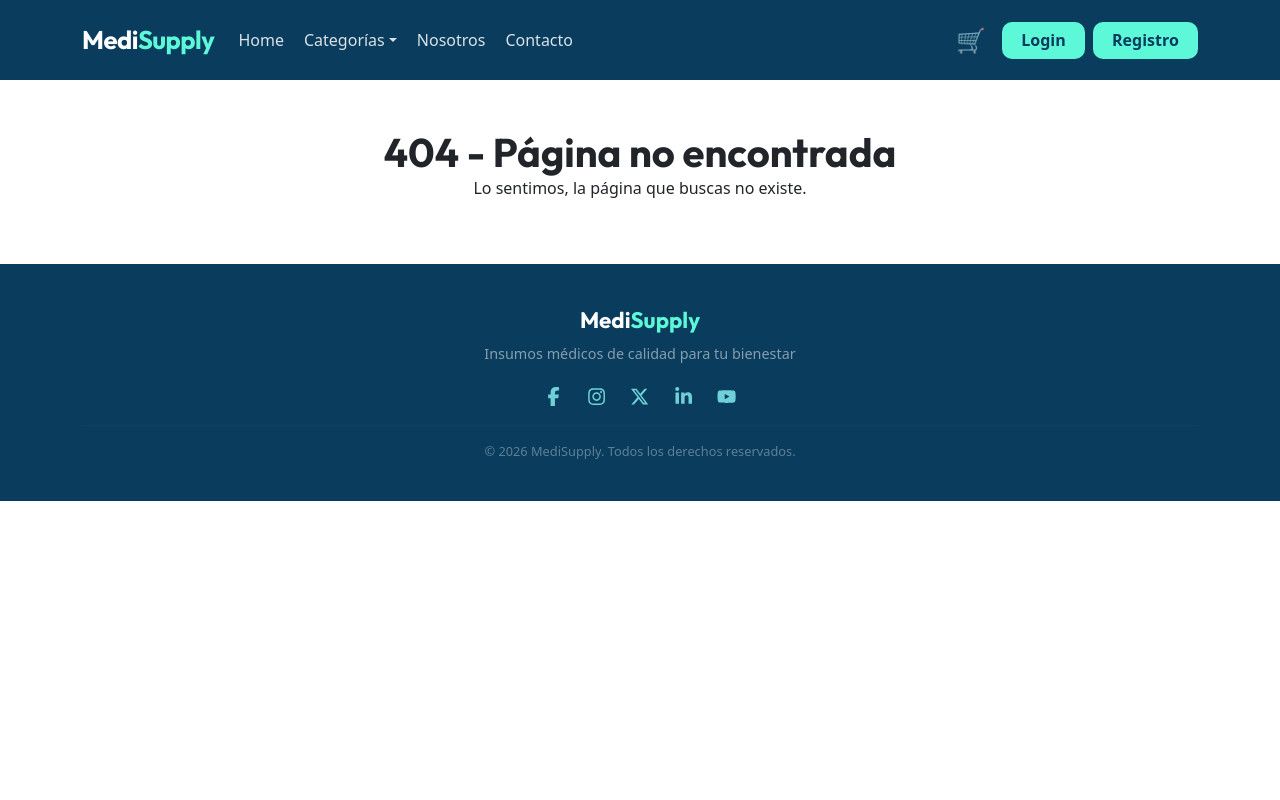
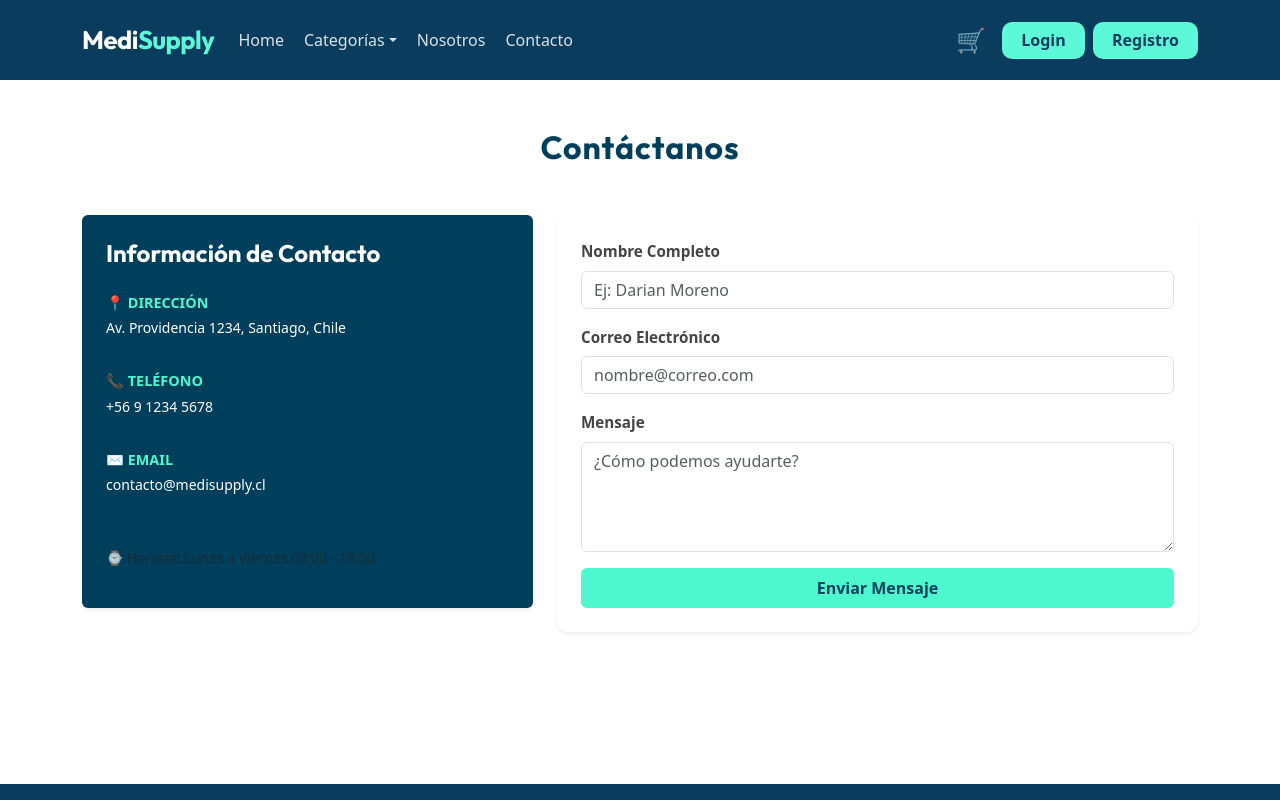
Before and after one commit to Darianpmorenoa/ecommerce-Insumos-Medicos-MediSupply-Fullstack, a React (Vite) app in the folder Cliente/: page /contacto in a window 1280 px wide. Shown: the top 800 px of the page. Built offline with nearby package versions, Linux system fonts and the light colour scheme.

Commit message:
Agregué archivo Contact.jsx y sus estilos

```diff
--- a/Cliente/src/App.jsx
+++ b/Cliente/src/App.jsx
@@ -3,6 +3,7 @@ import { useContext } from 'react';
 import { AuthContext } from './view/Auth';
 import { Navigate } from 'react-router-dom';
 import Header from './components/Header';
+import Contact from './components/Contact';
 import Footer from './components/Footer';
 
 import Home from './view/Home';
@@ -44,6 +45,7 @@ function App() {
         <Route path="/reset-password" element={<ResetPassword />} />
         <Route path="/checkout" element={<Checkout />} />
         <Route path="/thankyou" element={<ThankYou />} />
+        <Route path="/contacto" element={<Contact />} />
 
         {/* Rutas admin */}
         <Route path="/admin" element={<AdminLogin />} />
--- /dev/null
+++ b/Cliente/src/components/Contact.css
@@ -0,0 +1,53 @@
+.contact-container {
+    min-height: 80vh;
+  }
+
+  .contact-title {
+    color: #003f5c;
+    letter-spacing: 1px;
+  }
+
+  .contact-info-card {
+    background-color: #003f5c;
+    transition: transform 0.3s ease;
+  }
+
+  .contact-info-card:hover {
+    transform: translateY(-5px);
+  }
+
+  .contact-icon-title {
+    font-size: 0.9rem;
+    color: #4df8ce;
+    text-transform: uppercase;
+  }
+
+  .contact-form-card {
+    border-radius: 12px;
+  }
+
+  .contact-form-label {
+    color: #444;
+    font-size: 0.95rem;
+  }
+
+  .contact-form-input:focus {
+    border-color: #4df8ce;
+    box-shadow: 0 0 0 0.25rem rgba(77, 248, 206, 0.25);
+  }
+
+  .contact-btn-submit {
+    background-color: #4df8ce !important;
+    border: none !important;
+    color: #003f5c !important;
+    transition: background-color 0.3s ease, transform 0.2s ease !important;
+  }
+
+  .contact-btn-submit:hover {
+    background-color: #3ec9a6 !important;
+    transform: scale(1.02);
+  }
+
+  .contact-btn-submit:active {
+    transform: scale(0.98);
+  }
--- /dev/null
+++ b/Cliente/src/components/Contact.jsx
@@ -0,0 +1,95 @@
+import { useState } from 'react';
+import { Container, Row, Col, Form, Button, Card } from 'react-bootstrap';
+import './Contact.css';
+
+const Contact = () => {
+  const [formData, setFormData] = useState({
+    nombre: '',
+    email: '',
+    mensaje: ''
+  });
+
+  const handleSubmit = (e) => {
+    e.preventDefault();
+    alert(`¡Gracias ${formData.nombre}! Hemos recibido tu mensaje.`);
+    setFormData({ nombre: '', email: '', mensaje: '' });
+  };
+
+  return (
+    <Container className="py-5 contact-container">
+      <h2 className="fw-bold text-center mb-5 contact-title">Contáctanos</h2>
+      <Row className="justify-content-center">
+        <Col md={5} className="mb-4">
+          <Card className="border-0 shadow-sm p-4 text-white h-100 contact-info-card">
+            <h4 className="mb-4 fw-bold">Información de Contacto</h4>
+            <div className="mb-3">
+              <p className="mb-1 contact-icon-title fw-bold">📍 Dirección</p>
+              <p className="small">Av. Providencia 1234, Santiago, Chile</p>
+            </div>
+            <div className="mb-3">
+              <p className="mb-1 contact-icon-title fw-bold">📞 Teléfono</p>
+              <p className="small">+56 9 1234 5678</p>
+            </div>
+            <div className="mb-3">
+              <p className="mb-1 contact-icon-title fw-bold">✉️ Email</p>
+              <p className="small">contacto@medisupply.cl</p>
+            </div>
+            <p className="mt-auto small italic text-muted">⌚ Horario: Lunes a Viernes 09:00 - 18:00</p>
+          </Card>
+        </Col>
+
+        <Col md={7}>
+          <Card className="border-0 shadow-sm p-4 contact-form-card">
+            <Form onSubmit={handleSubmit}>
+              <Form.Group className="mb-3">
+                <Form.Label className="fw-bold contact-form-label">Nombre Completo</Form.Label>
+                <Form.Control
+                  type="text"
+                  placeholder="Ej: Darian Moreno"
+                  required
+                  className="contact-form-input"
+                  value={formData.nombre}
+                  onChange={(e) => setFormData({...formData, nombre: e.target.value})}
+                />
+              </Form.Group>
+
+              <Form.Group className="mb-3">
+                <Form.Label className="fw-bold contact-form-label">Correo Electrónico</Form.Label>
+                <Form.Control
+                  type="email"
+                  placeholder="nombre@correo.com"
+                  required
+                  className="contact-form-input"
+                  value={formData.email}
+                  onChange={(e) => setFormData({...formData, email: e.target.value})}
+                />
+              </Form.Group>
+
+              <Form.Group className="mb-3">
+                <Form.Label className="fw-bold contact-form-label">Mensaje</Form.Label>
+                <Form.Control
+                  as="textarea"
+                  rows={4}
+                  placeholder="¿Cómo podemos ayudarte?"
+                  required
+                  className="contact-form-input"
+                  value={formData.mensaje}
+                  onChange={(e) => setFormData({...formData, mensaje: e.target.value})}
+                />
+              </Form.Group>
+
+              <Button
+                type="submit"
+                className="w-100 fw-bold py-2 contact-btn-submit"
+              >
+                Enviar Mensaje
+              </Button>
+            </Form>
+          </Card>
+        </Col>
+      </Row>
+    </Container>
+  );
+};
+
+export default Contact;
```
